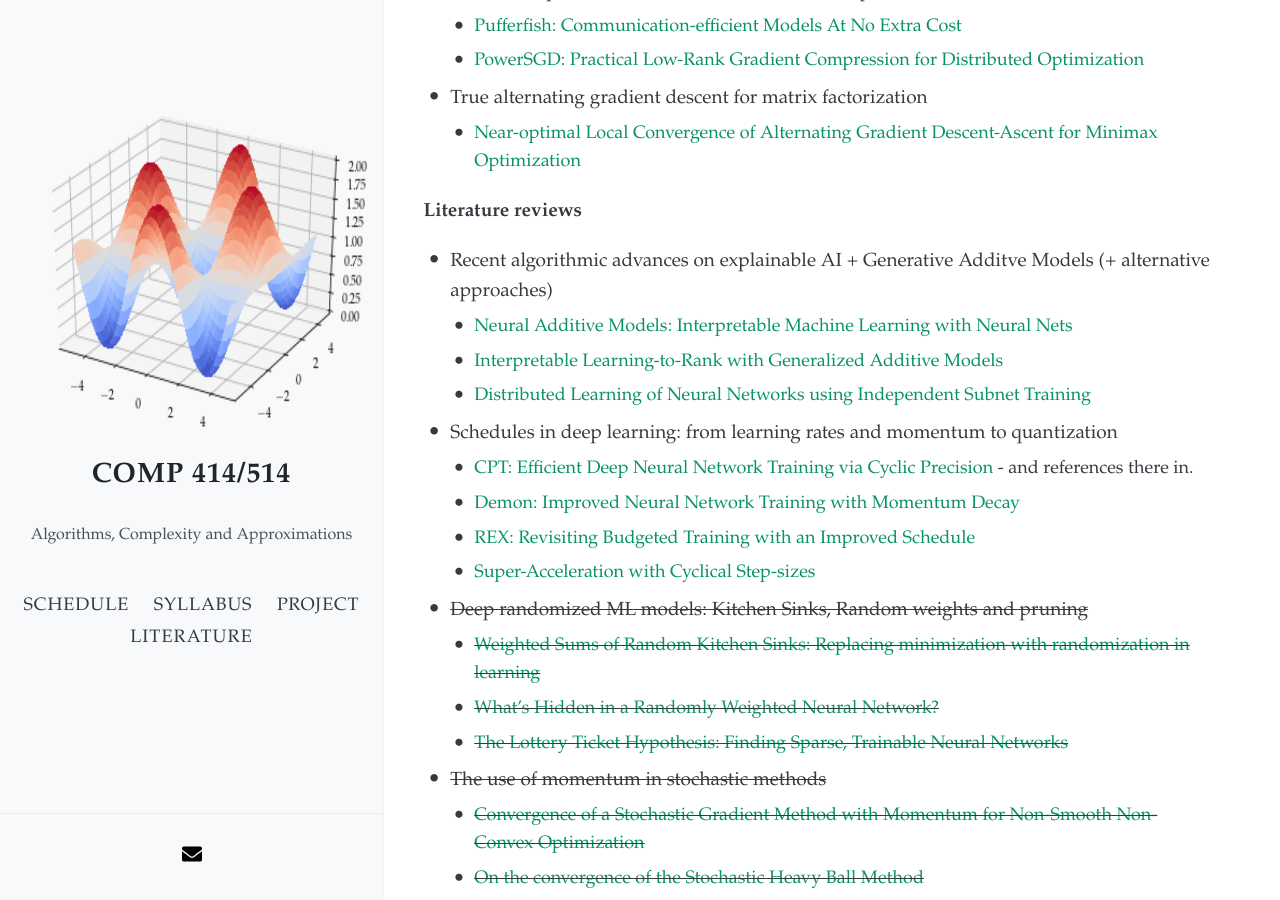
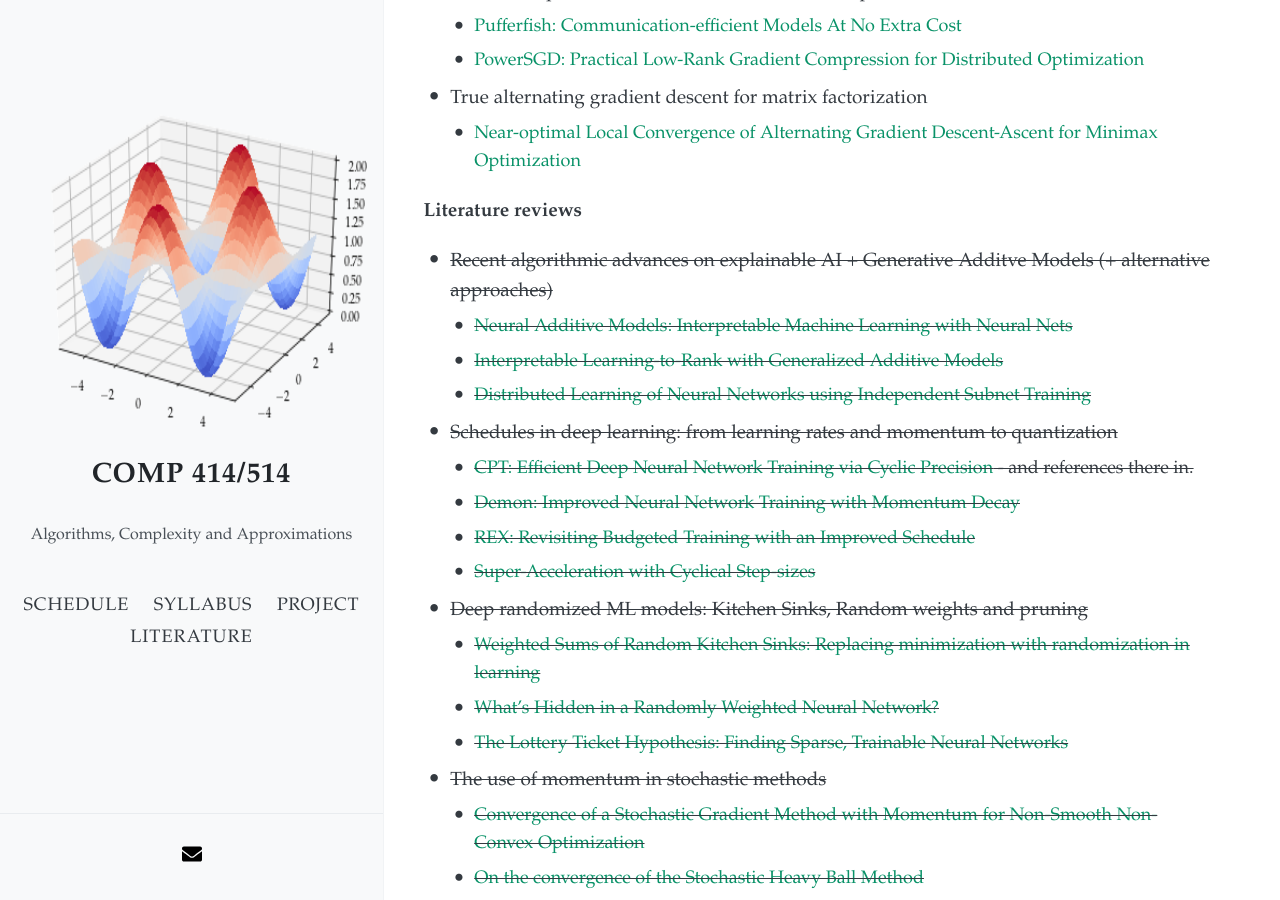
Before and after one commit to akyrillidis/comp414-514, a Jekyll site: the page built from project.md, in a window 1280 px wide and 900 px high, scrolled down 1448 px. Built offline with Jekyll 4.4.1, drawn with Linux system fonts in a browser that asks for light colours; nearby versions of some CDN libraries.

```diff
--- a/project.md
+++ b/project.md
@@ -47,16 +47,16 @@ The course project can be categorized as a literature review, as original resear
 
 **Literature reviews**
 
-- Recent algorithmic advances on explainable AI + Generative Additve Models (+ alternative approaches)
-  - [Neural Additive Models: Interpretable Machine Learning with Neural Nets](https://arxiv.org/pdf/2004.13912.pdf)
-  - [Interpretable Learning-to-Rank with Generalized Additive Models](https://arxiv.org/pdf/2005.02553.pdf)
-  - [Distributed Learning of Neural Networks using Independent Subnet Training](https://arxiv.org/pdf/1910.02120.pdf)
+- ~~Recent algorithmic advances on explainable AI + Generative Additve Models (+ alternative approaches)~~
+  - ~~[Neural Additive Models: Interpretable Machine Learning with Neural Nets](https://arxiv.org/pdf/2004.13912.pdf)~~
+  - ~~[Interpretable Learning-to-Rank with Generalized Additive Models](https://arxiv.org/pdf/2005.02553.pdf)~~
+  - ~~[Distributed Learning of Neural Networks using Independent Subnet Training](https://arxiv.org/pdf/1910.02120.pdf)~~
 
-- Schedules in deep learning: from learning rates and momentum to quantization
-  - [CPT: Efficient Deep Neural Network Training via Cyclic Precision](https://arxiv.org/pdf/2101.09868.pdf) - and references there in.
-  - [Demon: Improved Neural Network Training with Momentum Decay](https://arxiv.org/pdf/1910.04952.pdf)
-  - [REX: Revisiting Budgeted Training with an Improved Schedule](https://arxiv.org/pdf/2107.04197.pdf)
-  - [Super-Acceleration with Cyclical Step-sizes](https://arxiv.org/pdf/2106.09687.pdf)
+- ~~Schedules in deep learning: from learning rates and momentum to quantization~~
+  - ~~[CPT: Efficient Deep Neural Network Training via Cyclic Precision](https://arxiv.org/pdf/2101.09868.pdf) - and references there in.~~
+  - ~~[Demon: Improved Neural Network Training with Momentum Decay](https://arxiv.org/pdf/1910.04952.pdf)~~
+  - ~~[REX: Revisiting Budgeted Training with an Improved Schedule](https://arxiv.org/pdf/2107.04197.pdf)~~
+  - ~~[Super-Acceleration with Cyclical Step-sizes](https://arxiv.org/pdf/2106.09687.pdf)~~
 
 - ~~Deep randomized ML models: Kitchen Sinks, Random weights and pruning~~
   - ~~[Weighted Sums of Random Kitchen Sinks: Replacing minimization with randomization in learning](https://papers.nips.cc/paper/2008/file/0efe32849d230d7f53049ddc4a4b0c60-Paper.pdf)~~
@@ -78,10 +78,10 @@ The course project can be categorized as a literature review, as original resear
   - [Outrageously Large Neural Networks: The Sparsely-Gated Mixture-of-Experts Layer](https://arxiv.org/pdf/1701.06538.pdf)
   - [Switch transformers: Scaling to trillion parameter models with simple and efficient sparsity](https://arxiv.org/pdf/2101.03961.pdf)
 
-- Neural network training and convex optimization
-  - [Convex Optimization for Shallow Neural Networks](https://proceedings.allerton.csl.illinois.edu/media/files/0140.pdf)
-  - [Global Convergence of Frank Wolfe on One Hidden Layer Networks](https://arxiv.org/pdf/2002.02208.pdf)
-  - [Revealing the Structure of Deep Neural Networks via Convex Duality](https://arxiv.org/pdf/2002.09773.pdf)
+- ~~Neural network training and convex optimization~~
+  - ~~[Convex Optimization for Shallow Neural Networks](https://proceedings.allerton.csl.illinois.edu/media/files/0140.pdf)~~
+  - ~~[Global Convergence of Frank Wolfe on One Hidden Layer Networks](https://arxiv.org/pdf/2002.02208.pdf)~~
+  - ~~[Revealing the Structure of Deep Neural Networks via Convex Duality](https://arxiv.org/pdf/2002.09773.pdf)~~
 
 - Two regimes in neural network training
   - [Gradient Descent on Neural Networks Typically Occurs at the Edge of Stability](https://arxiv.org/pdf/2103.00065.pdf)
```
